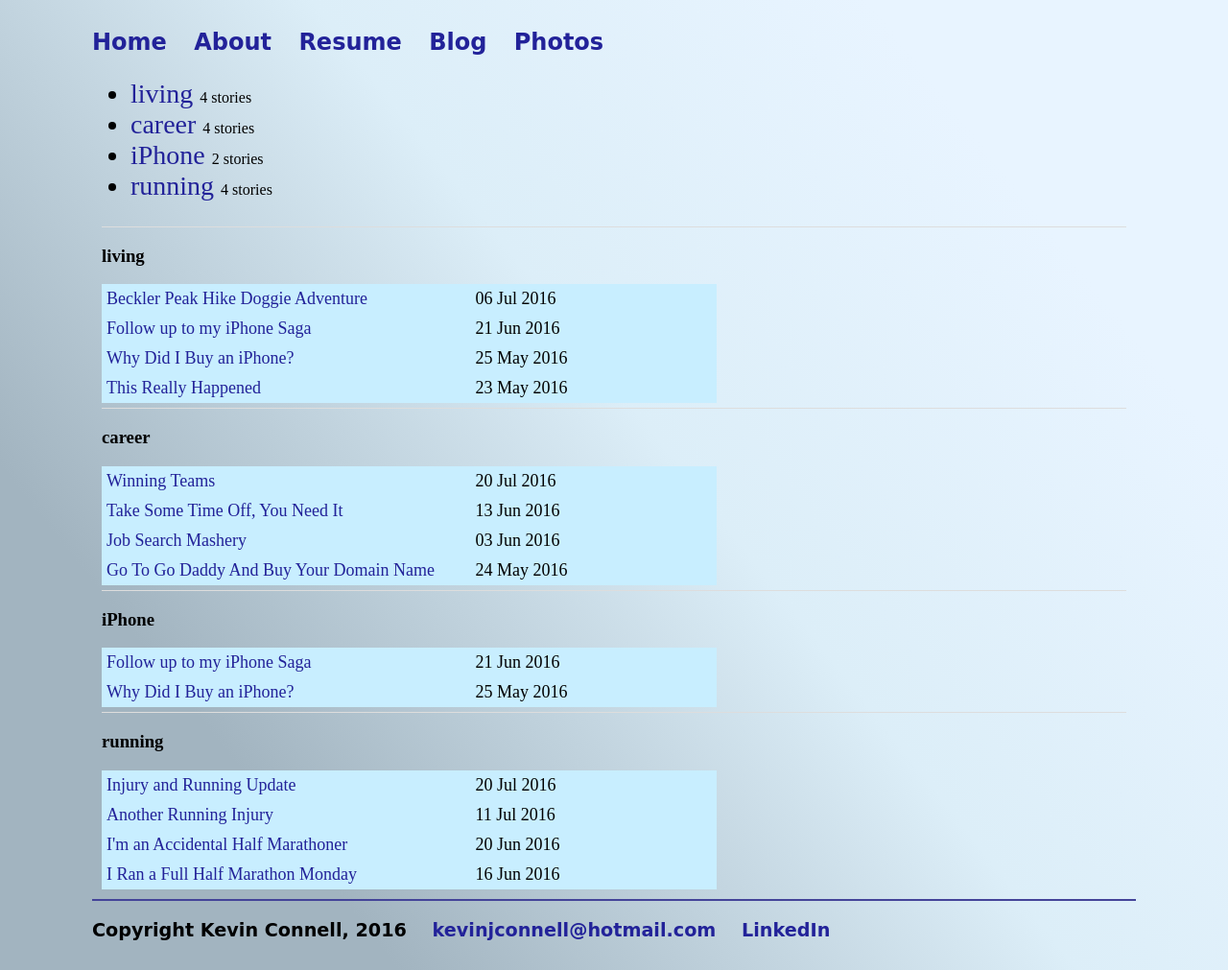
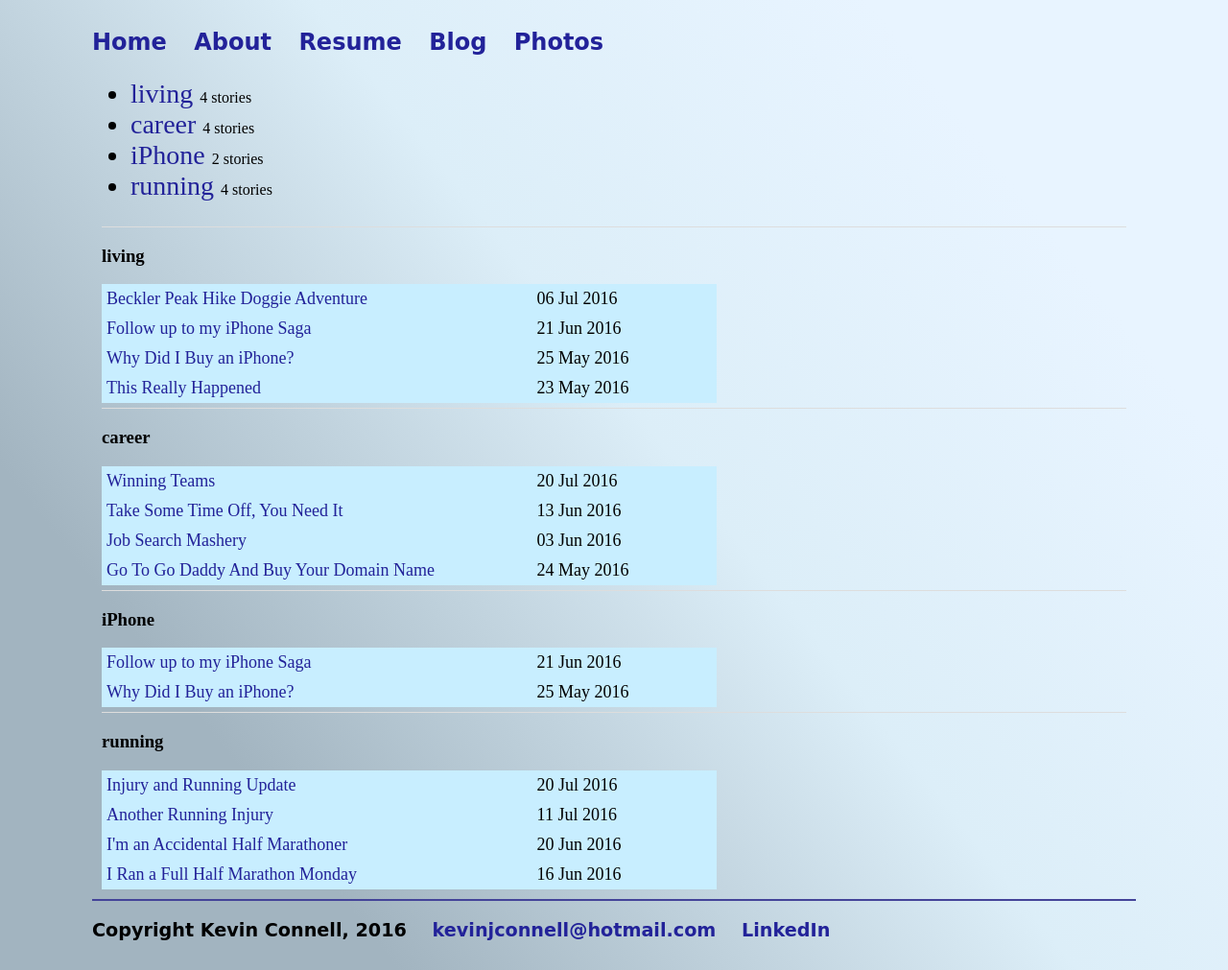
Before and after one commit to mo4dawg/mo4dawg.github.io, a Jekyll site: the page built from tags.html, in a window 1280 px wide. Shown: the whole page at 96% size. Built offline with Jekyll 4.4.1, drawn with Linux system fonts in a browser that asks for light colours.

Commit message:
Update tags.html

```diff
--- a/tags.html
+++ b/tags.html
@@ -24,7 +24,7 @@ permalink: /tags/
       {% for post in site.tags[tag_name] %}
         <tr BGCOLOR="#DCEEF8" valign=top>
         <article class="archive-item">
-            <td style="width:60%"><font size = "4"><a href="{{ root_url }}{{ post.url }}">{{post.title}}</a></font></td>
+            <td style="width:70%"><font size = "4"><a href="{{ root_url }}{{ post.url }}">{{post.title}}</a></font></td>
             <td ><font size = "4">{{post.date|date_to_string }}</font></td>
          </article>
         </tr>
```
